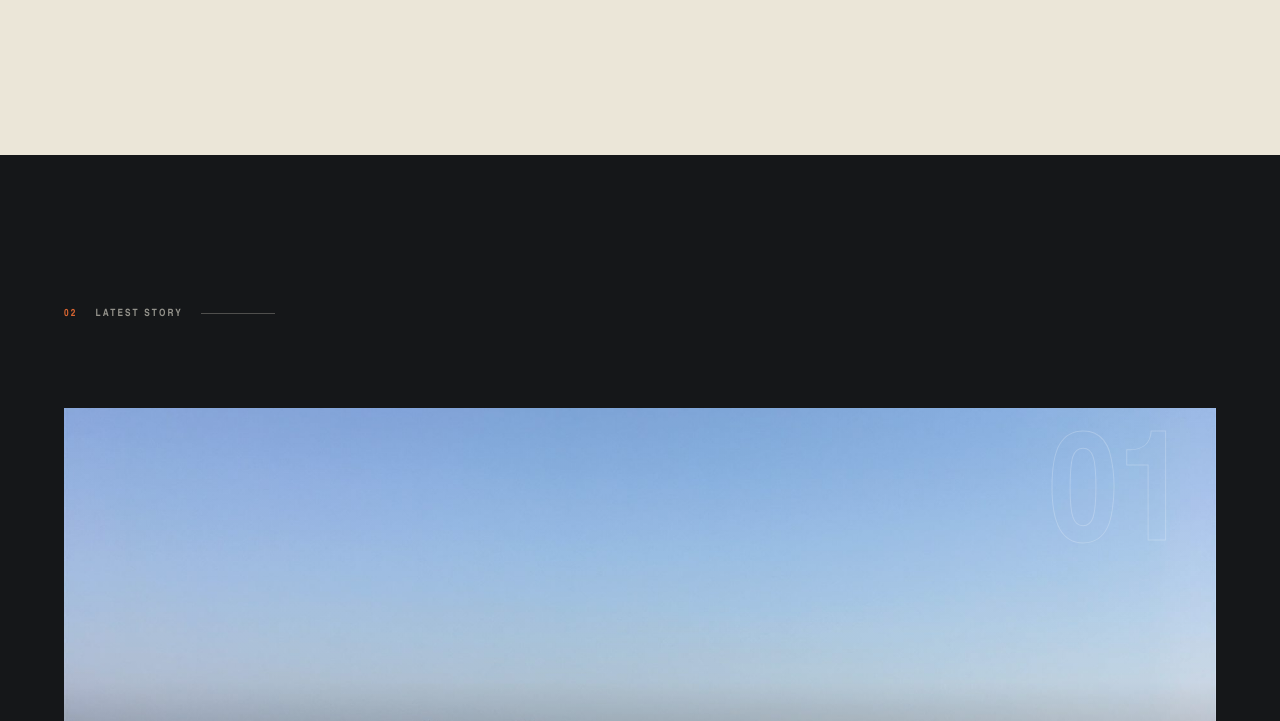
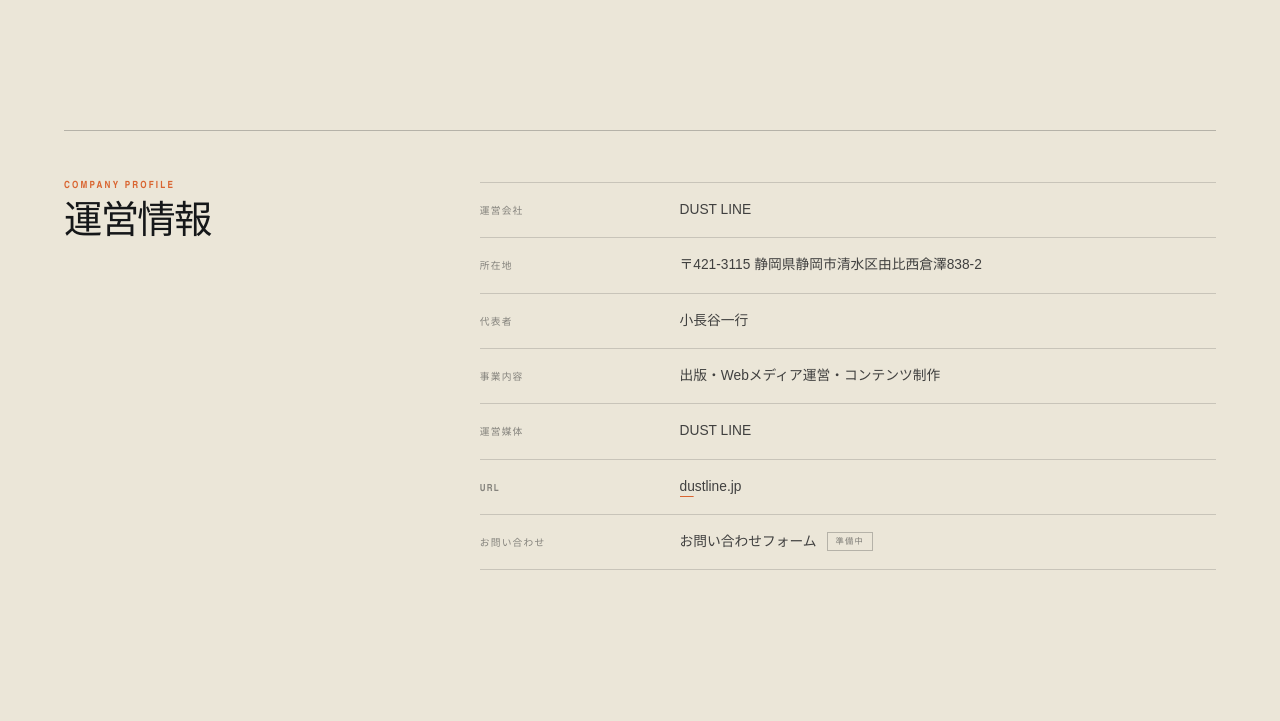
Before and after one commit to yuishoukai-ctrl/dust-line-site, a React (Vite) app: page / in a window 1280 px wide. Shown: the part 1243-1964 px from the top of the page. Built offline with nearby package versions, Linux system fonts and the light colour scheme.

Commit message:
feat: add company profile to about section

```diff
--- a/src/main.jsx
+++ b/src/main.jsx
@@ -119,6 +119,27 @@
           </p>
           <p className="manifesto__en">RIDE FAR. PACK LIGHT. STAY CURIOUS.</p>
         </div>
+      </div>
+      <div className="company-profile reveal" aria-labelledby="company-profile-title">
+        <div className="company-profile__heading">
+          <p>COMPANY PROFILE</p>
+          <h3 id="company-profile-title">運営情報</h3>
+        </div>
+        <dl className="company-profile__details">
+          <div><dt>運営会社</dt><dd>DUST LINE</dd></div>
+          <div>
+            <dt>所在地</dt>
+            <dd><address>〒421-3115 静岡県静岡市清水区由比西倉澤838-2</address></dd>
+          </div>
+          <div><dt>代表者</dt><dd>小長谷一行</dd></div>
+          <div><dt>事業内容</dt><dd>出版・Webメディア運営・コンテンツ制作</dd></div>
+          <div><dt>運営媒体</dt><dd>DUST LINE</dd></div>
+          <div><dt>URL</dt><dd><a href="https://dustline.jp">dustline.jp</a></dd></div>
+          <div>
+            <dt>お問い合わせ</dt>
+            <dd className="company-profile__pending">お問い合わせフォーム <span>準備中</span></dd>
+          </div>
+        </dl>
       </div>
     </section>
   )
--- a/src/styles.css
+++ b/src/styles.css
@@ -93,9 +93,23 @@
 
 .manifesto { color: var(--ink); background: var(--paper); }
 .manifesto__grid { display: grid; grid-template-columns: minmax(0, 1.6fr) minmax(280px, .8fr); gap: clamp(50px, 10vw, 150px); align-items: end; max-width: 1360px; margin: 0 auto; }
-.manifesto h2 { margin: 0; font: 900 clamp(2.2rem, 4.7vw, 5.1rem)/1.06 var(--display); letter-spacing: -.058em; }
-.manifesto__copy p { margin: 0; font-size: .94rem; line-height: 2.05; color: rgba(21,23,25,.66); }
+.manifesto__grid > * { min-width: 0; }
+.manifesto h2 { margin: 0; overflow-wrap: anywhere; font: 900 clamp(2.2rem, 4.7vw, 5.1rem)/1.06 var(--display); letter-spacing: -.058em; }
+.manifesto__copy p { margin: 0; overflow-wrap: anywhere; font-size: .94rem; line-height: 2.05; color: rgba(21,23,25,.66); }
 .manifesto__copy .manifesto__en { margin-top: 28px; padding-top: 22px; border-top: 1px solid rgba(21,23,25,.2); font: 800 .67rem/1.4 var(--display); letter-spacing: .17em; color: var(--ink); }
+.company-profile { display: grid; grid-template-columns: minmax(190px, .58fr) minmax(0, 1.42fr); gap: clamp(44px, 9vw, 138px); max-width: 1360px; margin: clamp(72px, 10vw, 136px) auto 0; padding-top: clamp(30px, 4vw, 52px); border-top: 1px solid rgba(21,23,25,.25); }
+.company-profile__heading p { margin: 0 0 14px; font: 800 .62rem/1 var(--display); letter-spacing: .22em; color: var(--accent); }
+.company-profile__heading h3 { margin: 0; font: 900 clamp(1.8rem, 3vw, 3.2rem)/1 var(--display); letter-spacing: -.045em; }
+.company-profile__details { margin: 0; border-top: 1px solid rgba(21,23,25,.16); }
+.company-profile__details > div { display: grid; grid-template-columns: minmax(112px, .32fr) minmax(0, 1fr); gap: 28px; align-items: baseline; padding: 15px 0 16px; border-bottom: 1px solid rgba(21,23,25,.16); }
+.company-profile dt { font: 800 .61rem/1.4 var(--display); letter-spacing: .12em; color: rgba(21,23,25,.48); }
+.company-profile dd { min-width: 0; margin: 0; overflow-wrap: anywhere; font-size: .86rem; line-height: 1.7; color: rgba(21,23,25,.8); }
+.company-profile address { font: inherit; }
+.company-profile a { position: relative; display: inline-block; }
+.company-profile a::after { content: ""; position: absolute; right: 0; bottom: 1px; left: 0; height: 1px; background: var(--accent); transform: scaleX(.22); transform-origin: left; transition: transform .3s cubic-bezier(.16,1,.3,1); }
+.company-profile a:hover::after { transform: scaleX(1); }
+.company-profile__pending { display: flex; flex-wrap: wrap; gap: 10px; align-items: center; }
+.company-profile__pending span { padding: 5px 8px 4px; border: 1px solid rgba(21,23,25,.25); font: 800 .52rem/1 var(--display); letter-spacing: .13em; color: rgba(21,23,25,.5); }
 
 .feature { padding-bottom: 0; background: var(--ink); }
 .feature__frame { position: relative; display: block; min-height: min(68vw, 760px); overflow: hidden; }
@@ -256,6 +270,7 @@
   .hero__content { width: auto; margin-left: clamp(34px, 8vw, 70px); }
   .manifesto__grid, .newsletter { grid-template-columns: 1fr; }
   .manifesto__grid { gap: 46px; }
+  .company-profile { grid-template-columns: minmax(170px, .5fr) minmax(0, 1.5fr); gap: 54px; }
   .sneak-peek__intro { grid-template-columns: 1fr; gap: 36px; }
   .issue { grid-template-columns: .85fr 1fr; gap: 50px; }
   .route-strip { grid-template-columns: repeat(10, minmax(0, 1fr)); min-height: 610px; }
@@ -274,7 +289,10 @@
   .hero__index, .scroll-cue { display: none; }
   .section { padding: 82px 20px; }
   .section-label { margin-bottom: 42px; }
+  .manifesto h2 { max-width: 100%; font-size: clamp(2rem, 10.5vw, 2.85rem); letter-spacing: -.045em; word-break: break-all; }
   .manifesto h2 br { display: none; }
+  .company-profile { grid-template-columns: 1fr; gap: 30px; margin-top: 68px; padding-top: 30px; }
+  .company-profile__details > div { grid-template-columns: 1fr; gap: 7px; padding: 14px 0 15px; }
   .feature { padding-bottom: 0; }
   .feature__frame { min-height: 620px; }
   .feature__frame img { object-position: 56% center; }
```
